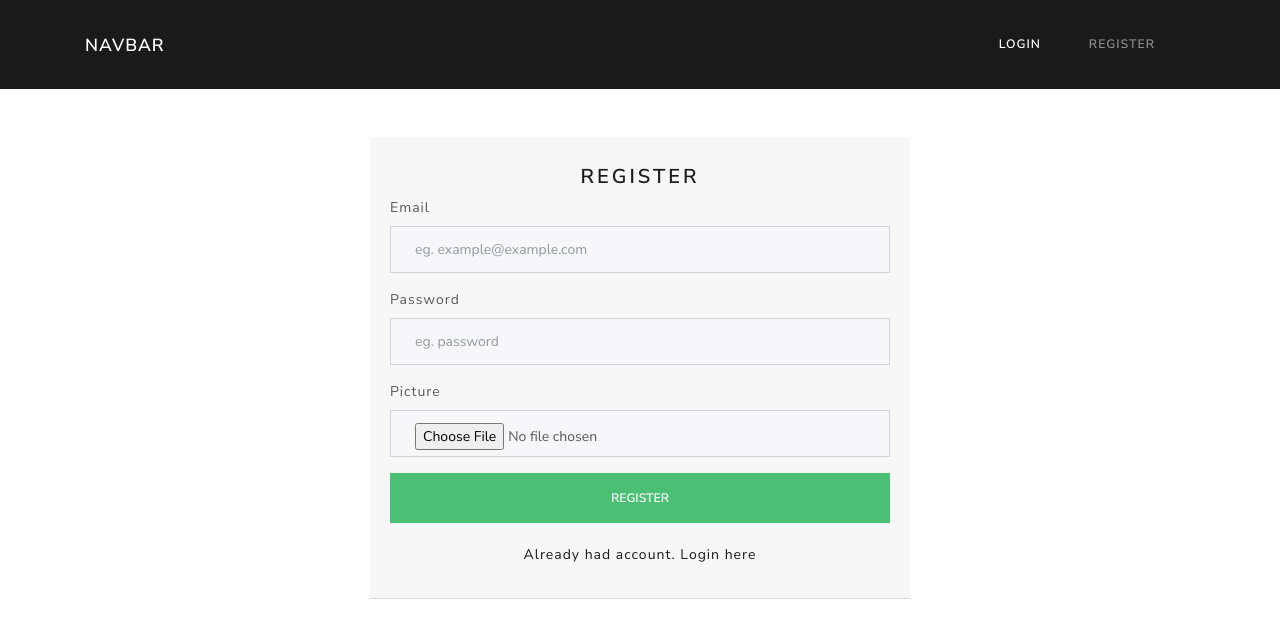
After one commit to kritjenwit/FacebookLogin, a CodeIgniter app: page /database/register in a window 1280 px wide. The commit adds this page. Shown: the top 638 px of the page. Run offline with CodeIgniter, Linux system fonts and the light colour scheme.

Commit message:
Register along with profile image is done

```diff
--- a/application/config/autoload.php
+++ b/application/config/autoload.php
@@ -58,7 +58,7 @@ $autoload['packages'] = array();
 |
 |	$autoload['libraries'] = array('user_agent' => 'ua');
 */
-$autoload['libraries'] = array('session');
+$autoload['libraries'] = array('session','form_validation');
 
 /*
 | -------------------------------------------------------------------
--- a/application/config/routes.php
+++ b/application/config/routes.php
@@ -2,6 +2,7 @@
 defined('BASEPATH') OR exit('No direct script access allowed');
 
 $route['default_controller'] = 'admin/index';
+$route['register'] = 'authorize/register';
 $route['profile'] = 'admin/profile';
 $route['logout'] = 'authorize/logout';
 $route['callback'] = 'authorize/callback';
--- a/application/controllers/Admin.php
+++ b/application/controllers/Admin.php
@@ -16,6 +16,9 @@ class Admin extends CI_Controller
         $this->load->view('templates/footer', $data);
     }
     public function profile(){
+        if(!$this->session->userdata('logged')){
+            redirect('/login');
+        }
         $data['title'] = 'Profile';
         $this->load->view('templates/header', $data);
         $this->load->view('admin/profile', $data);
--- a/application/controllers/Authorize.php
+++ b/application/controllers/Authorize.php
@@ -29,10 +29,19 @@ class Authorize extends CI_Controller
         $loginUrl = $helper->getLoginUrl('https://1db515db.ngrok.io/callback', $permissions);
 
         $data['url'] = '<a href="' . htmlspecialchars($loginUrl) . '">Log in with Facebook!</a>';
+        $data['title'] = 'Login';
 
-        $this->load->view('templates/header', $data);
-        $this->load->view('authorize/login', $data);
-        $this->load->view('templates/footer', $data);
+        # ------ Validation from login form -----------------
+        $this->form_validation->set_rules('email','Email','required');
+        $this->form_validation->set_rules('password','Password','required');
+        if($this->form_validation->run() === FALSE){
+            $this->load->view('templates/header', $data);
+            $this->load->view('authorize/login', $data);
+            $this->load->view('templates/footer', $data);
+        }else{
+            $this->user_model->insert_user();
+            redirect('/login');
+        }
     }
 
     public function callback(){
@@ -137,6 +146,39 @@ class Authorize extends CI_Controller
         redirect('/');
     }
 
+    public function register(){
+        $data['title'] = 'Register';
+
+        $this->form_validation->set_rules('email','Email','required');
+        $this->form_validation->set_rules('password','Password','required');
+        if($this->form_validation->run() === FALSE){
+            $this->load->view('templates/header', $data);
+            $this->load->view('authorize/register', $data);
+            $this->load->view('templates/footer', $data);
+        }else{
+            # ----- Upload image ------
+            $config['upload_path'] = './assets/images/profile';
+            $config['allowed_types'] = 'gif|jpg|png';
+            $config['max_size'] = '2048';
+            $config['max_width'] = '500';
+            $config['max_height'] = '500';
+            $this->load->library('upload', $config);
+
+            # --- Check if it upload or not ---
+            if(!$this->upload->do_upload()){
+                $errors = array('error' => $this->upload->display_errors());
+                $profile_image = 'noimage.jpg';
+            }else{
+                $data = array('upload_data' => $this->upload->data());
+                $profile_image = $_FILES['userfile']['name'];
+            }
+
+
+            $this->user_model->create_user($profile_image);
+            redirect('/login');
+        }
+    }
+
     public function logout(){
         $this->session->sess_destroy();
         redirect('/');
--- a/application/models/User_model.php
+++ b/application/models/User_model.php
@@ -20,4 +20,15 @@ class User_model extends CI_Model
         $query = $this->db->get_where('users', array('id'=>$email));
         return $query->row_array();
     }
+
+    public function create_user($profile_image){
+        $email = $this->input->post('email');
+        $password = $this->input->post('password');
+        $data = array(
+            'email' => $email,
+            'password' => $password,
+            'picture' => $profile_image,
+        );
+        $this->db->insert('users', $data);
+    }
 }
--- /dev/null
+++ b/application/views/authorize/register.php
@@ -0,0 +1,31 @@
+<div class="row mt-5">
+    <div class="col-lg-6 offset-lg-3">
+        <div class="card-header">
+            <h4 class="text-center mt-3"><?php echo $title ?></h4>
+            <?php if(validation_errors()) :?>
+                <div class="alert alert-danger">
+                    <?php echo validation_errors() ?>
+                </div>
+            <?php endif; ?>
+            <?php  echo form_open_multipart('/register')?>
+                <div class="form-group">
+                    <label for="">Email</label>
+                    <input type="text" name="email" class="form-control" placeholder="eg. example@example.com" minle>
+                </div>
+                <div class="form-group">
+                    <label for="">Password</label>
+                    <input type="password" name="password"  class="form-control" placeholder="eg. password">
+                </div>
+                <div class="form-group">
+                    <label for="">Picture</label>
+                    <input type="file" name="userfile" class="form-control">
+                </div>
+                <input type="submit" value="Register" class="btn btn-success btn-block" name="register">
+            <?php echo '</form>' ?>
+            <br>
+            <div class="text-center">
+                <a href="<?php echo  base_url()?>login">Already had account. Login here</a><br><br>
+            </div>
+        </div>
+    </div>
+</div>
--- a/application/views/templates/header.php
+++ b/application/views/templates/header.php
@@ -12,7 +12,7 @@
 
 <nav class="navbar navbar-expand-lg navbar-dark bg-primary">
     <div class="container">
-        <a class="navbar-brand" href="#">Navbar</a>
+        <a class="navbar-brand" href="<?php echo base_url()?>">Navbar</a>
         <button class="navbar-toggler" type="button" data-toggle="collapse" data-target="#navbarColor01" aria-controls="navbarColor01" aria-expanded="false" aria-label="Toggle navigation">
             <span class="navbar-toggler-icon"></span>
         </button>
```
Also changed, not shown: application/controllers/Operation.php (added, +23 -0 lines), application/views/admin/profile.php (+5 -2 lines), application/views/authorize/login.php (+26 -2 lines), assets/images/profile/add-friend_(2).png (added).
